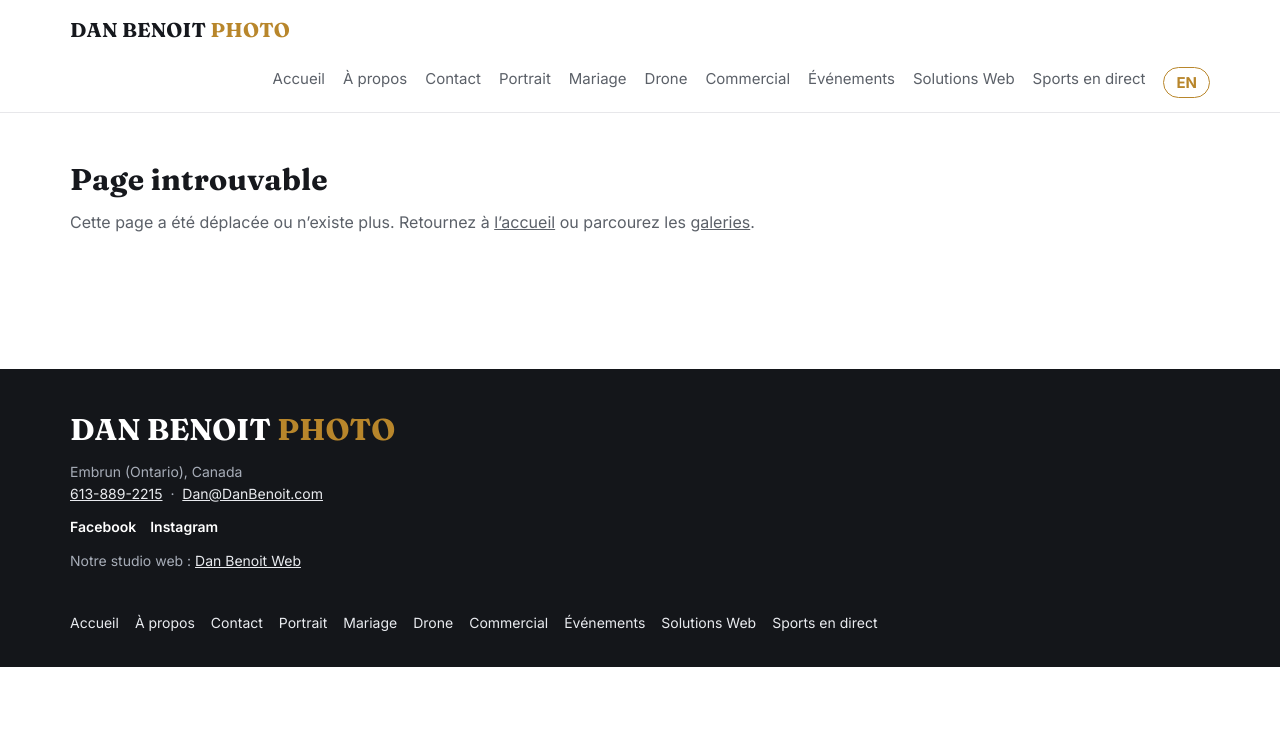
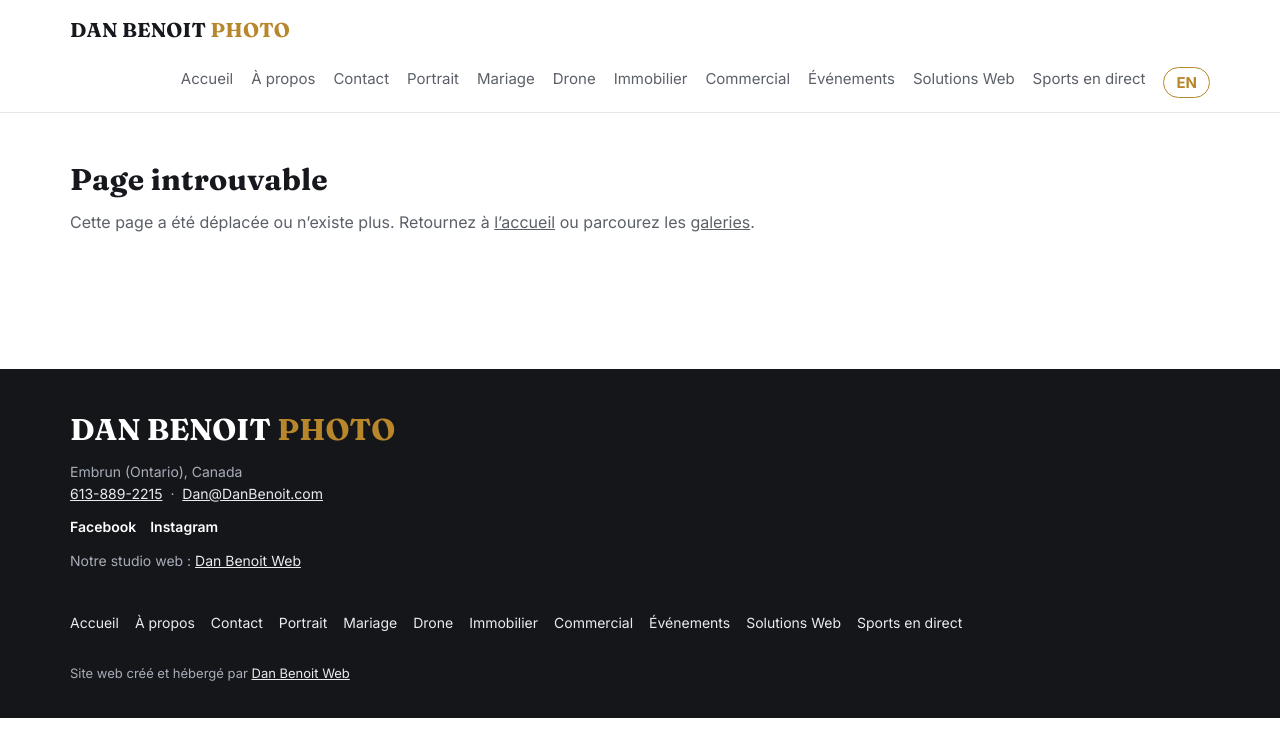
Before and after one commit to danbenoitphoto/danbenoit-photo-site, a plain HTML site: page fr/404.html in a window 1280 px wide. Drawn offline with Linux system fonts and the light colour scheme.

Commit message:
Add footer credit: Website created and hosted by Dan Benoit Web

```diff
--- a/fr/404.html
+++ b/fr/404.html
@@ -31,7 +31,7 @@
 <header class="site"><div class="nav">
 <a class="logo" href="./">DAN BENOIT <span>PHOTO</span></a>
 <button class="menu-btn" aria-expanded="false" aria-controls="mainnav" aria-label="Open menu">&#9776;</button>
-<nav id="mainnav"><a href="./">Accueil</a><a href="about/">À propos</a><a href="contact/">Contact</a><a href="portrait/">Portrait</a><a href="wedding/">Mariage</a><a href="drone/">Drone</a><a href="commercial/">Commercial</a><a href="events/">Événements</a><a href="web-solutions/">Solutions Web</a><a href="live-stream-sports/">Sports en direct</a><a class="lang-toggle" href="../" hreflang="en" lang="en">EN</a></nav></div></header>
+<nav id="mainnav"><a href="./">Accueil</a><a href="about/">À propos</a><a href="contact/">Contact</a><a href="portrait/">Portrait</a><a href="wedding/">Mariage</a><a href="drone/">Drone</a><a href="photographie-immobiliere/">Immobilier</a><a href="commercial/">Commercial</a><a href="events/">Événements</a><a href="web-solutions/">Solutions Web</a><a href="live-stream-sports/">Sports en direct</a><a class="lang-toggle" href="../" hreflang="en" lang="en">EN</a></nav></div></header>
 <main class="wrap" id="main"><h2 class="sec">Page introuvable</h2><p class="lead">Cette page a été déplacée ou n’existe plus. Retournez à <a href="./">l’accueil</a> ou parcourez les <a href="portrait/">galeries</a>.</p></main><footer class="site"><div class="wrap">
 <div class="foot-cols">
 <div><div class="foot-logo">DAN BENOIT <span>PHOTO</span></div>
@@ -39,8 +39,10 @@
 <a href="tel:+16138892215">613-889-2215</a> &nbsp;·&nbsp; <a href="mailto:Dan@DanBenoit.com">Dan@DanBenoit.com</a></p>
 <p class="social" style="margin:12px 0 0"><a href="https://www.facebook.com/danbenoitphoto" rel="noopener">Facebook</a><a href="https://www.instagram.com/danbenoitphoto" rel="noopener">Instagram</a></p>
 <p style="margin:12px 0 0">Notre studio web : <a href="https://web.danbenoit.com/fr/" rel="noopener">Dan Benoit Web</a></p></div>
-<nav class="foot-nav"><a href="./">Accueil</a><a href="about/">À propos</a><a href="contact/">Contact</a><a href="portrait/">Portrait</a><a href="wedding/">Mariage</a><a href="drone/">Drone</a><a href="commercial/">Commercial</a><a href="events/">Événements</a><a href="web-solutions/">Solutions Web</a><a href="live-stream-sports/">Sports en direct</a></nav>
-</div></div></footer>
+<nav class="foot-nav"><a href="./">Accueil</a><a href="about/">À propos</a><a href="contact/">Contact</a><a href="portrait/">Portrait</a><a href="wedding/">Mariage</a><a href="drone/">Drone</a><a href="photographie-immobiliere/">Immobilier</a><a href="commercial/">Commercial</a><a href="events/">Événements</a><a href="web-solutions/">Solutions Web</a><a href="live-stream-sports/">Sports en direct</a></nav>
+</div>
+<p style="margin:16px 0 0;font-size:13px">Site web créé et hébergé par <a href="https://web.danbenoit.com/fr/" rel="noopener">Dan Benoit Web</a></p>
+</div></footer>
 <div class="callbar"><a class="primary" href="tel:+16138892215">Appelez le 613-889-2215</a><a href="mailto:Dan@DanBenoit.com">Courriel</a></div>
 <button class="totop" aria-label="Back to top">&#8593;</button>
 <script src="../assets/site.js"></script>
```
Also changed, not shown: fr/index.html (+3 -1 lines).
